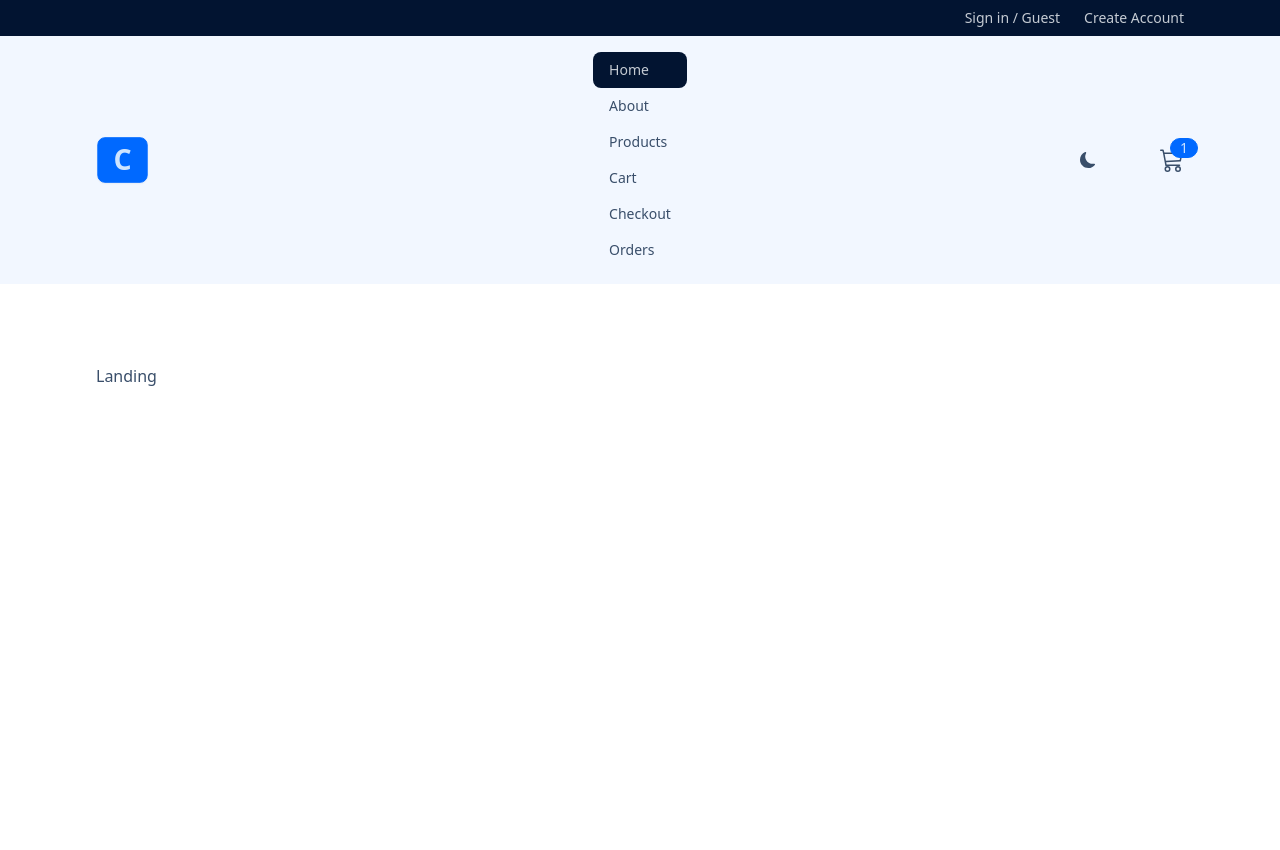
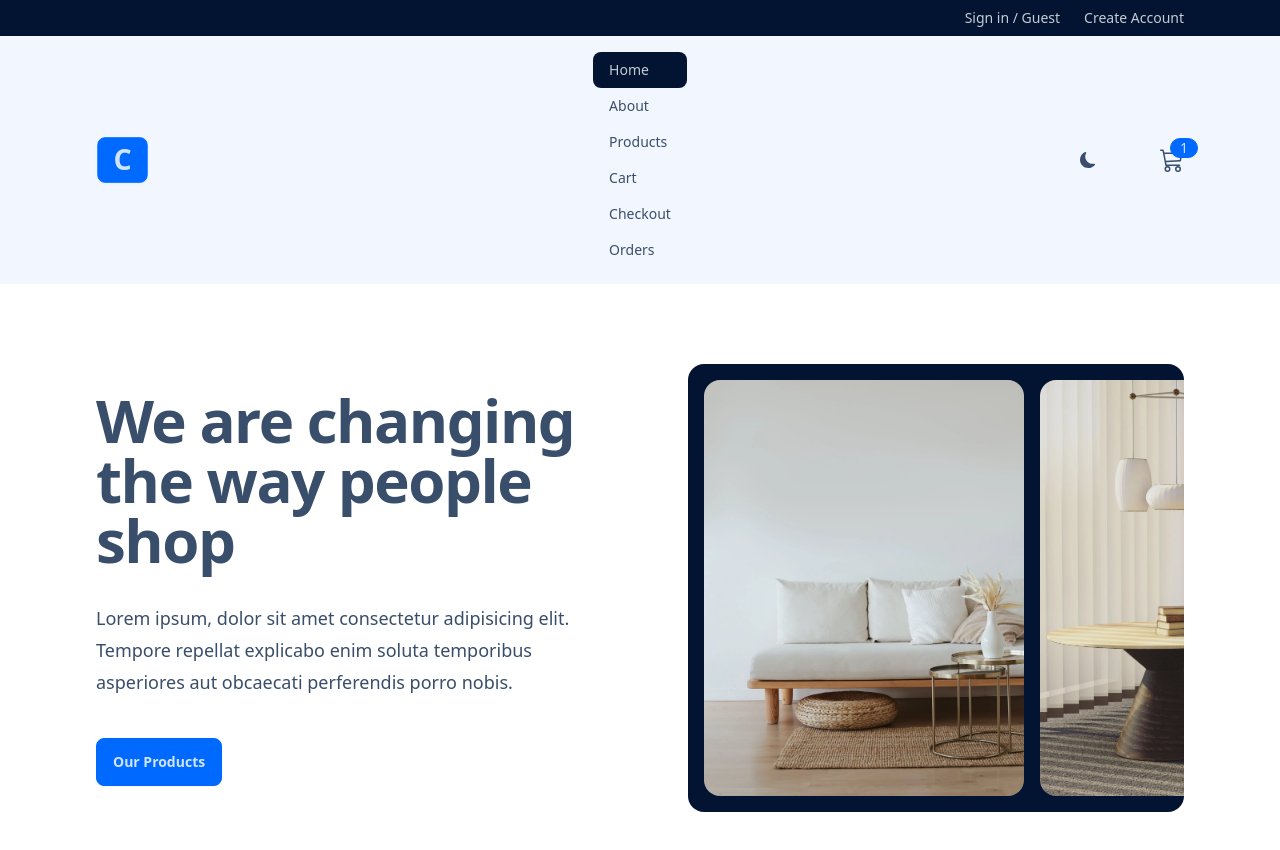
Before and after one commit to esraelif/comfy-store, a React (Vite) app: page / in a window 1280 px wide. Shown: the top 850 px of the page. Before the commit the page ends 800 px from the top, so only its background shows below. Built offline with nearby package versions, Linux system fonts and the light colour scheme.

Commit message:
"Added Hero component export and import, updated Landing page to use Hero component"

```diff
--- /dev/null
+++ b/src/components/Hero.jsx
@@ -0,0 +1,43 @@
+import { Link } from 'react-router-dom';
+
+import hero1 from '../assets/hero1.webp';
+import hero2 from '../assets/hero2.webp';
+import hero3 from '../assets/hero3.webp';
+import hero4 from '../assets/hero4.webp';
+
+const carouselImages = [hero1, hero2, hero3, hero4];
+
+const Hero = () => {
+    return (
+        <div className='grid lg:grid-cols-2 gap-24 items-center'>
+            <div>
+                <h1 className='max-w-2xl text-4xl font-bold tracking-tight sm:text-6xl'>
+                    We are changing the way people shop
+                </h1>
+                <p className='mt-8 max-w-xl text-lg leading-8'>
+                    Lorem ipsum, dolor sit amet consectetur adipisicing elit. Tempore
+                    repellat explicabo enim soluta temporibus asperiores aut obcaecati
+                    perferendis porro nobis.
+                </p>
+                <div className='mt-10'>
+                    <Link to='/products' className='btn btn-primary'>
+                        Our Products
+                    </Link>
+                </div>
+            </div>
+            <div className='hidden h-[28rem] lg:carousel carousel-center p-4 space-x-4 bg-neutral rounded-box '>
+                {carouselImages.map((image) => {
+                    return (
+                        <div key={image} className='carousel-item'>
+                            <img
+                                src={image}
+                                className='rounded-box h-full w-80 object-cover'
+                            />
+                        </div>
+                    );
+                })}
+            </div>
+        </div>
+    );
+};
+export default Hero;
--- a/src/pages/Landing.jsx
+++ b/src/pages/Landing.jsx
@@ -1,10 +1,10 @@
-import React from 'react';
+import { Hero } from '../components';
 
 const Landing = () => {
     return (
-        <div>
-            Landing
-        </div>
+        <>
+            <Hero />
+        </>
     );
 }
 
```
Also changed, not shown: src/components/index.js (+5 -4 lines).
